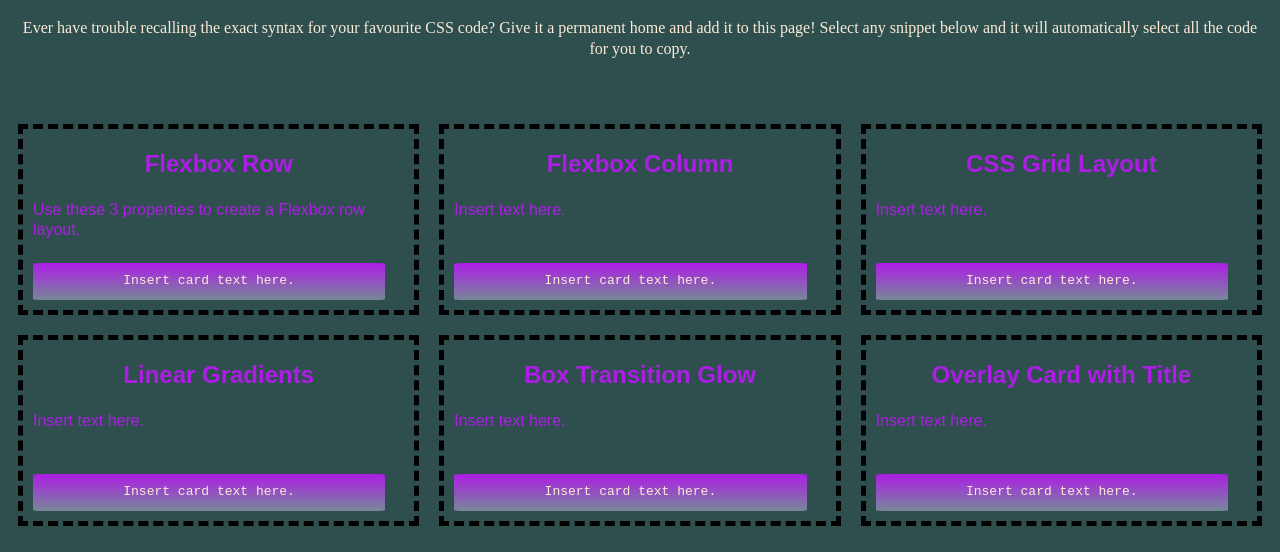
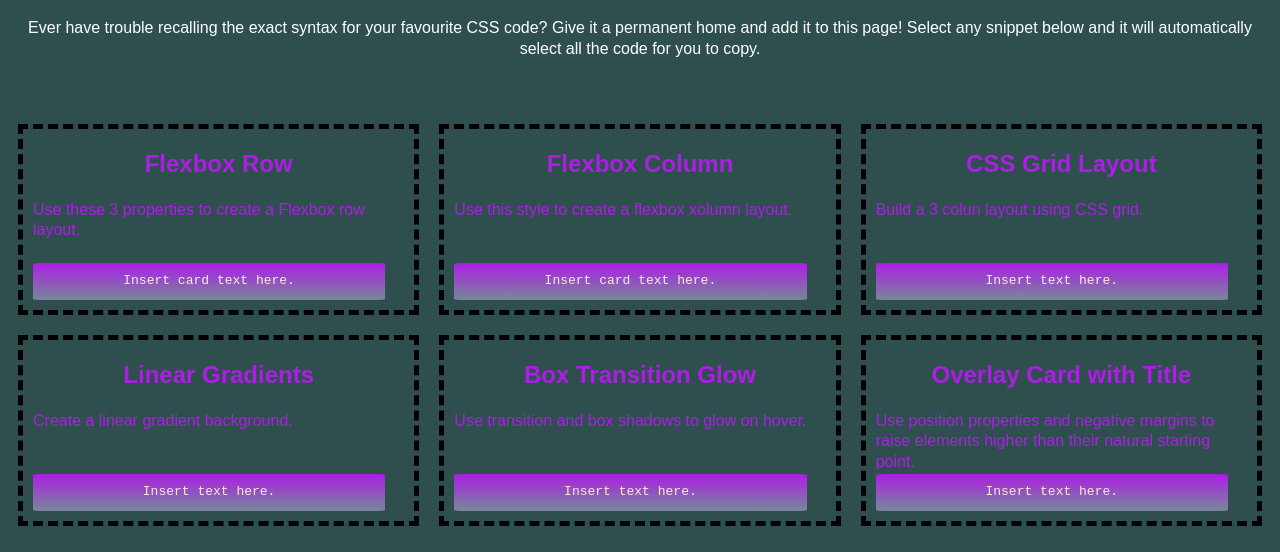
Before and after one commit to malxxy/mini-project-02, a plain HTML site: page index.html in a window 1280 px wide. Shown: the part 87-639 px from the top of the page. Drawn offline with Linux system fonts and the light colour scheme.

Commit message:
Added text description for each grid section

```diff
--- a/assets/css/style.css
+++ b/assets/css/style.css
@@ -20,7 +20,8 @@
   }
 
 .subheading {
-    color:antiquewhite;
+    color:white;
+    font-family: "Arial","Calibri",sans-serif;
   }
 
   h1,
--- a/index.html
+++ b/index.html
@@ -1,5 +1,6 @@
 <!DOCTYPE html>
 <html lang="en">
+
 <head>
     <meta charset="UTF-8">
     <meta http-equiv="X-UA-Compatible" content="IE=edge">
@@ -8,6 +9,7 @@
     <!-- <link rel="stylesheet" href="./assets/css/reset.css" /> -->
     <link rel="stylesheet" href="./assets/css/style.css" />
 </head>
+
 <body>
     <!-- Header -->
     <header>
@@ -35,7 +37,7 @@
         <section class="flexbox-grid">
             <h2>Flexbox Column</h2>
             <div>
-                <p class="text">Insert text here.</p>
+                <p class="text">Use this style to create a flexbox xolumn layout.</p>
             </div>
             <div>
                 <p class="card">Insert card text here.</p>
@@ -45,38 +47,39 @@
         <section class="flexbox-grid">
             <h2>CSS Grid Layout</h2>
             <div>
-                <p class="text">Insert text here.</p>
+                <p class="text">Build a 3 colun layout using CSS grid.</p>
             </div>
             <div>
-                <p class="card">Insert card text here.</p>
+                <p class="card">Insert text here.</p>
             </div>
         </section>
 
         <section class="flexbox-grid">
             <h2>Linear Gradients</h2>
             <div>
-                <p class="text">Insert text here.</p>
+                <p class="text">Create a linear gradient background.</p>
             </div>
             <div>
-                <p class="card">Insert card text here.</p>
+                <p class="card">Insert text here.</p>
         </section>
 
         <section class="flexbox-grid">
             <h2>Box Transition Glow</h2>
             <div>
-                <p class="text">Insert text here.</p>
+                <p class="text">Use transition and box shadows to glow on hover.</p>
             </div>
             <div>
-                <p class="card">Insert card text here.</p>
+                <p class="card">Insert text here.</p>
         </section>
 
         <section class="flexbox-grid">
             <h2>Overlay Card with Title</h2>
             <div>
-                <p class="text">Insert text here.</p>
+                <p class="text">Use position properties and negative margins to
+                    raise elements higher than their natural starting point.</p>
             </div>
             <div>
-                <p class="card">Insert card text here.</p>
+                <p class="card">Insert text here.</p>
         </section>
         </div>
     </main>
```
